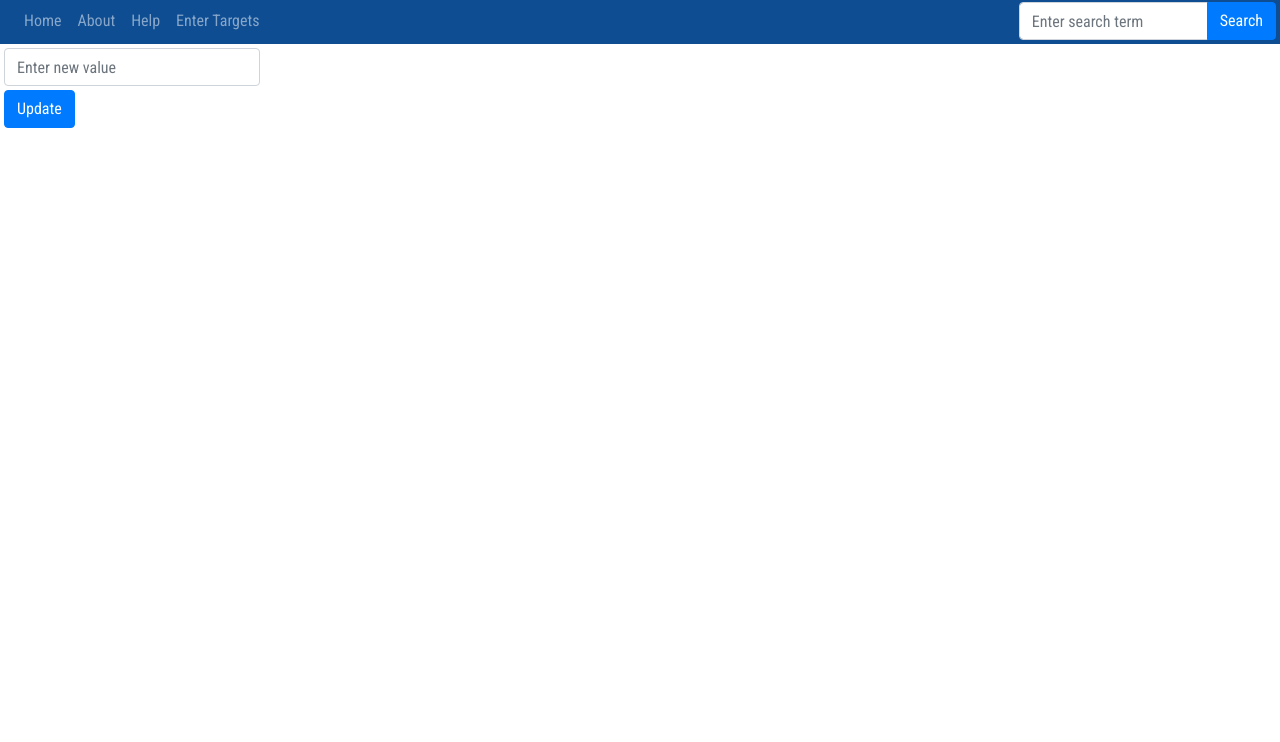
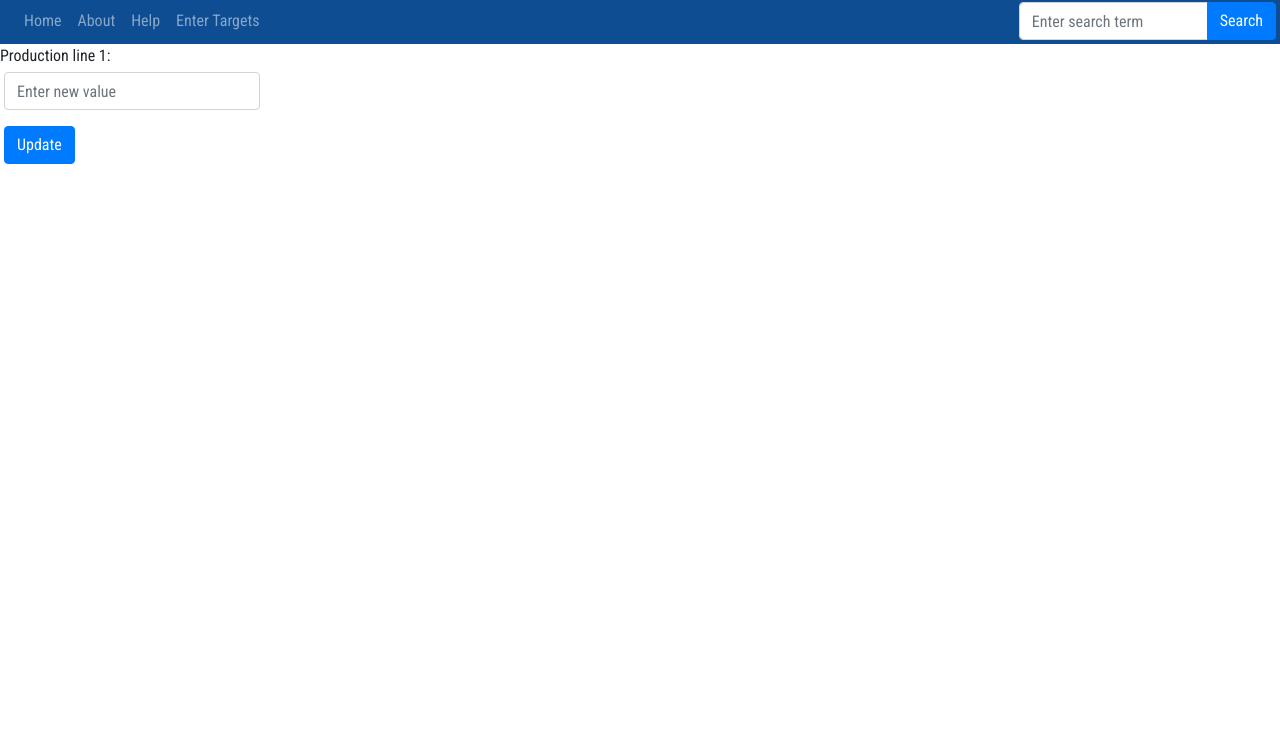
Before and after one commit to twoodward-byte/PRCO304, a website: page targets.html in a window 1280 px wide. Shown: the part 58-800 px from the top of the page. Drawn offline with Linux system fonts and the light colour scheme.

Commit message:
Added more form elements for adding targets

```diff
--- a/targets.html
+++ b/targets.html
@@ -22,9 +22,11 @@
     <div id="navDiv"></div>
 
     <form>
+<div class="form-group">
+    Production line 1:
+    <input id="prodLine1Input" class="form-control mb-1 mt-1 ml-1" type="text" placeholder="Enter new value" style="width: 20%">
+</div>
 
-
-    <input class="form-control mb-1 mt-1 ml-1" type="text" placeholder="Enter new value" style="width: 20%">
     <input class="btn btn-primary ml-1" type="submit" value="Update">
     </form>
 </body>
```
